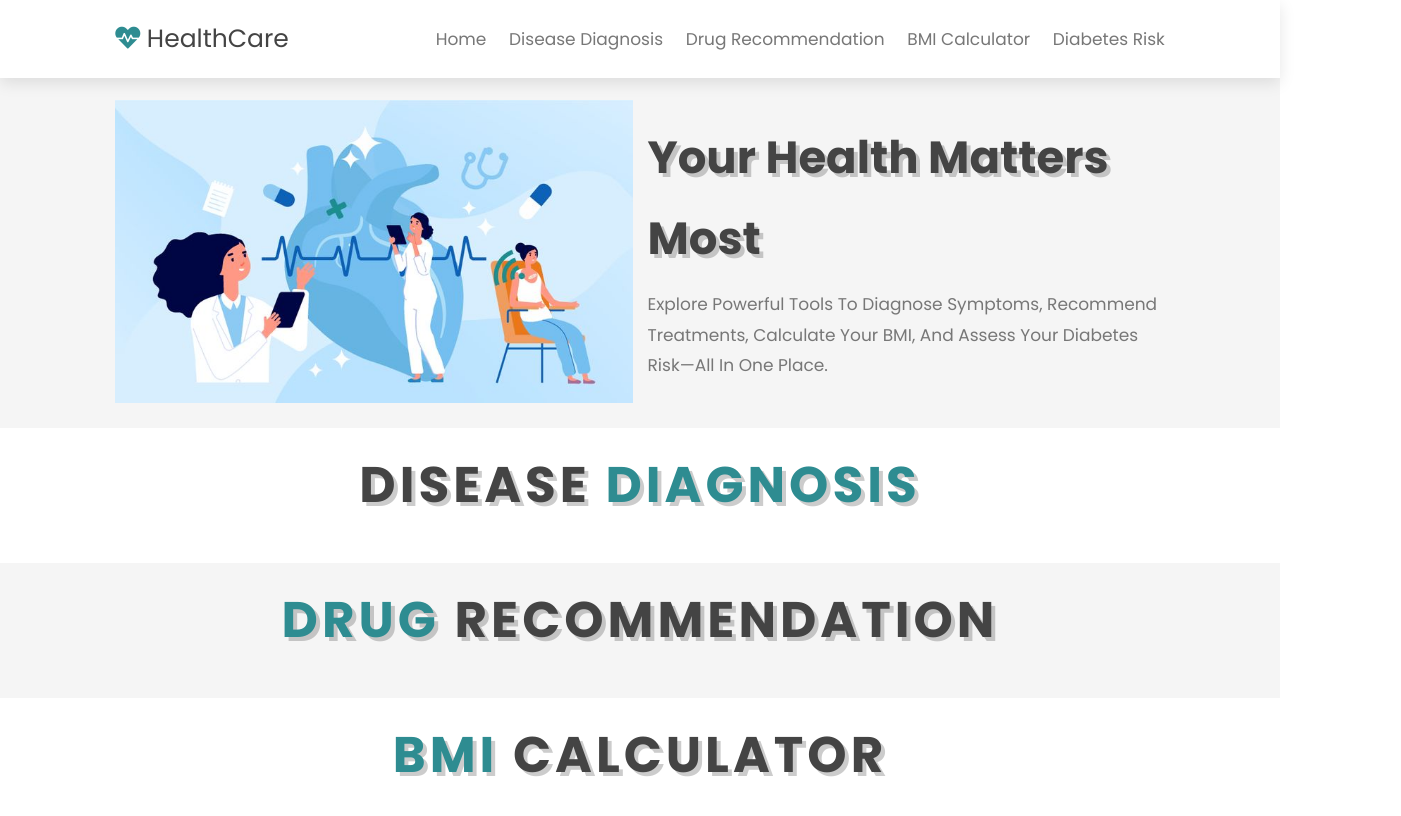
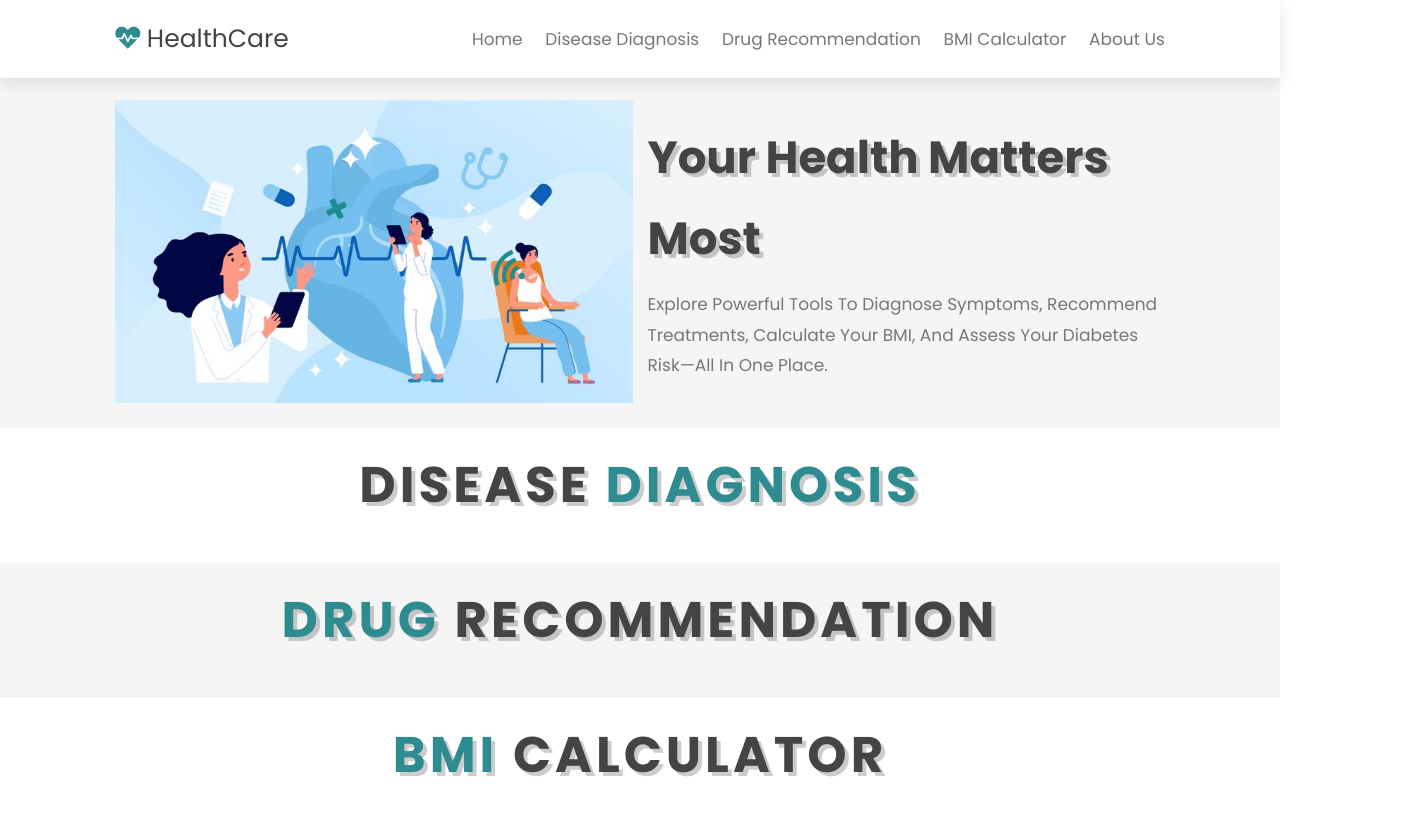
Before and after one commit to hilmazein/healthcare-web, a plain HTML site: page index.html in a window 1280 px wide. Shown: the top 816 px of the page, 1401 px wide, since content can reach past the window. Drawn offline with Linux system fonts and the light colour scheme.

Commit message:
Update index.html

```diff
--- a/index.html
+++ b/index.html
@@ -16,7 +16,7 @@
             <a href="#disease">Disease Diagnosis</a>
             <a href="#drug">Drug Recommendation</a>
             <a href="#bmi">BMI Calculator</a>
-            <a href="#diabetes">Diabetes Risk</a>
+            <a href="#about">About Us</a>
         </nav>
         <div id="menu-btn" class="fas fa-bars"></div>
     </header>
@@ -63,7 +63,7 @@
     <!-- DIABETES RISK ends -->
 
     <!-- PROFILE -->
-    <section class="doctors" id="doctors">
+    <section class="about" id="about">
         <h1 class="heading">about <span>us</span></h1>
         <div class="box-container">
             <div class="box">
```
